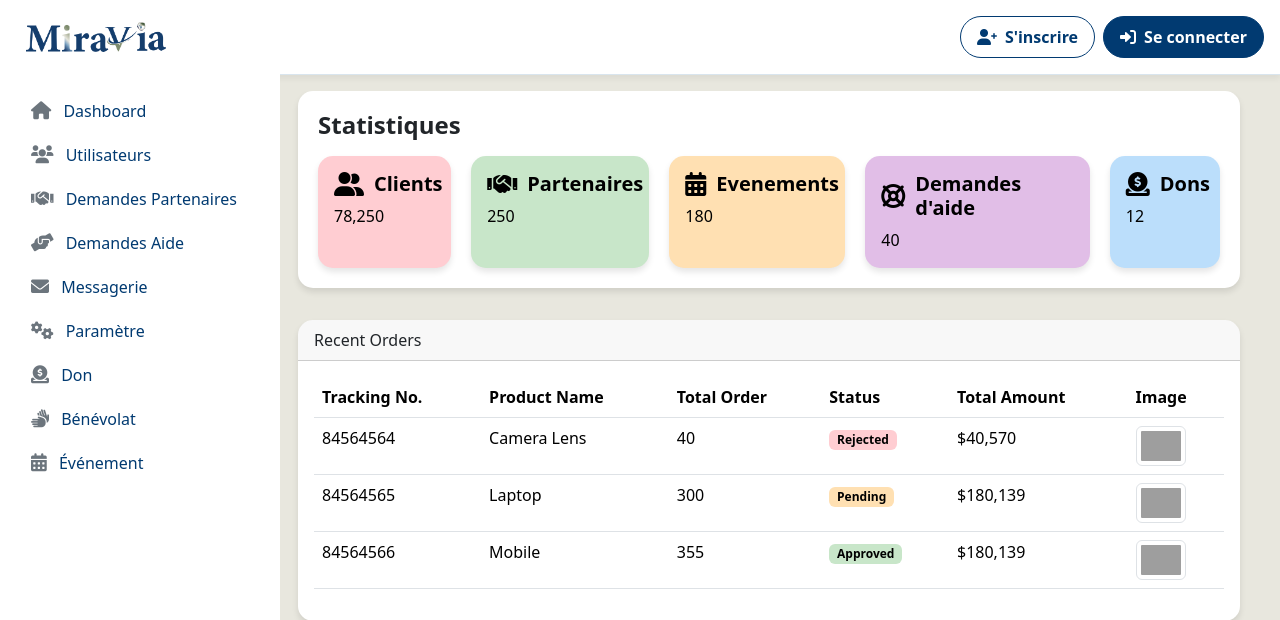
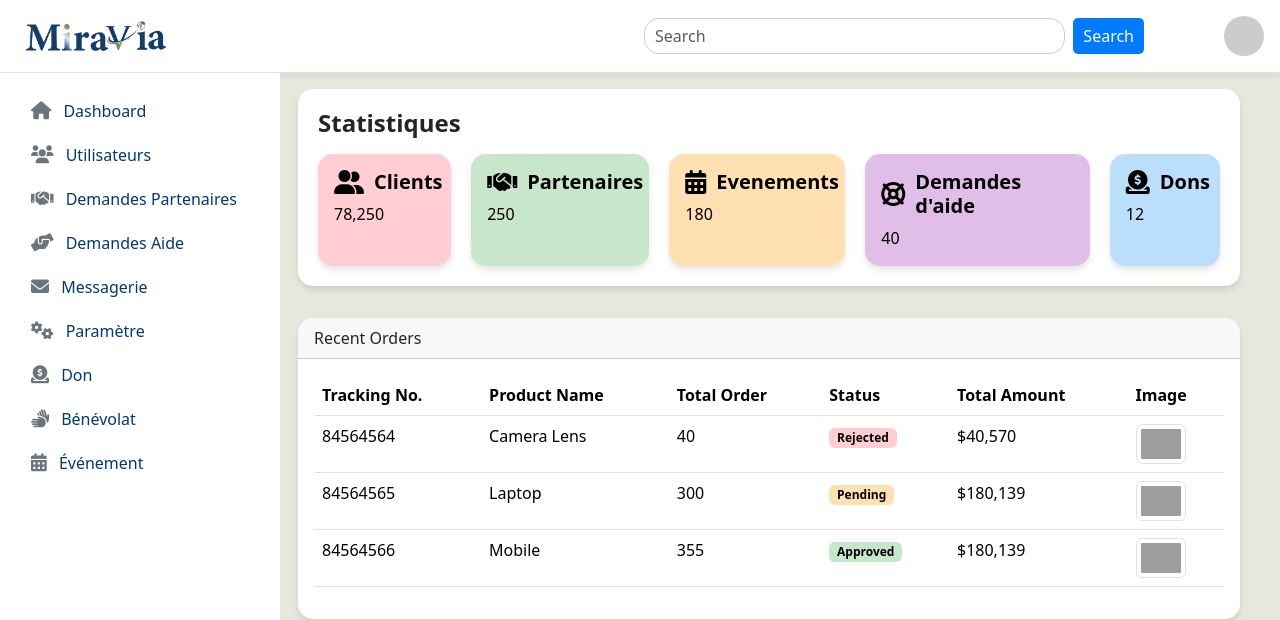
Before and after one commit to Mohamed-Ben-Naima/SymfonyMiraVia, a Symfony app: template templates/admin_dashboard/index.html.twig in a window 1280 px wide. Shown: the top 620 px of the page. Run offline with Twig, Linux system fonts and the light colour scheme; the template is opened without the code that fills it, so the values that code supplies are empty; style sheets or scripts are compiled from the project's sources; some libraries are stand-ins or nearby versions; grey boxes are pictures that could not be loaded.

Commit message:
modif navbar

```diff
--- a/templates/PartialAdmin/navbarAdmin.html.twig
+++ b/templates/PartialAdmin/navbarAdmin.html.twig
@@ -5,6 +5,66 @@
     width: 150px;
     height: 30px;
     cursor: pointer;
+}
+
+.search-bar {
+    width: 500px;
+    border-radius: 5px;
+}
+
+.search-input {
+    border-radius: 15px;
+    padding: 5px 10px;
+    width: 100%;
+    border: 1px solid #ccc;
+}
+
+.search-button {
+    background-color: #007bff;
+    color: white;
+    border: none;
+    padding: 5px 10px;
+    border-radius: 5px;
+    cursor: pointer;
+}
+
+.search-button:hover {
+    background-color: #0056b3;
+}
+
+.notification-icon {
+    position: relative;
+    color: red;
+    width: 40px;
+    height: 40px;
+    display: flex;
+    align-items: center;
+    justify-content: center;
+    border-radius: 50%;
+    margin-left: 20px;
+    cursor: pointer;
+}
+
+
+
+
+
+.profile-sphere {
+    width: 40px;
+    height: 40px;
+    background-color: #ccc;
+    border-radius: 50%;
+    margin-left: 20px;
+    cursor: pointer;
+    display: flex;
+    align-items: center;
+    justify-content: center;
+    font-size: 20px;
+    color: white;
+}
+
+.profile-sphere:hover {
+    background-color: #aaa;
 }
 </style>
 
@@ -20,14 +80,25 @@
             <span class="navbar-toggler-icon"></span>
         </button>
 
-        <!-- Authentication Buttons -->
-        <div class="d-flex align-items-center">
-            <a href="{{ path('app_register') }}" class="btn btn-outline-primary custom-btn-outline me-2">
-                <i class="fas fa-user-plus me-2"></i>S'inscrire
-            </a>
-            <a href="{{ path('app_login') }}" class="btn btn-primary custom-btn-primary">
-                <i class="fas fa-sign-in-alt me-2"></i>Se connecter
-            </a>
+        <!-- Collapsible Content -->
+        <div class="collapse navbar-collapse" id="navbarNav">
+            <div class="ms-auto d-flex align-items-center">
+                <!-- Search Bar -->
+                <form class="d-flex search-bar">
+                    <input class="form-control me-2 search-input" type="search" placeholder="Search" aria-label="Search">
+                    <button class="btn search-button" type="submit">Search</button>
+                </form>
+
+                <!-- Notification Icon -->
+                <div class="notification-icon">
+                    <i class="bi bi-bell"></i>
+                </div>
+
+                <!-- Profile Sphere -->
+                <div class="profile-sphere">
+                    <i class="bi bi-person"></i>
+                </div>
+            </div>
         </div>
     </div>
 </nav>
```
Also changed, not shown: templates/PartialAdmin/sidebarAdmin.html.twig (+12 -11 lines).
